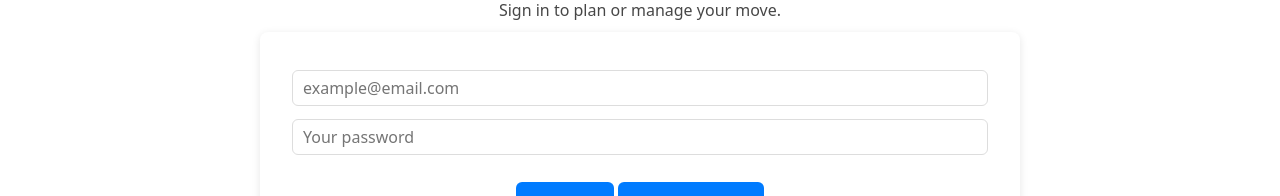
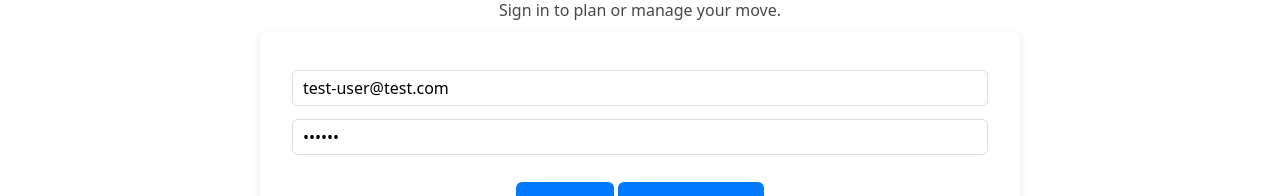
Before and after one commit to jili0/pack-and-go, a Next.js app: page /login in a window 1280 px wide. Shown: the part 184-380 px from the top of the page. Built offline with nearby package versions, Linux system fonts and the light colour scheme; no server answers.

Commit message:
set default value for login page

```diff
--- a/src/app/(auth)/login/page.jsx
+++ b/src/app/(auth)/login/page.jsx
@@ -16,8 +16,13 @@ export const AuthForm = ({
   secondaryButtonHref,
   onSubmit,
   adminMode = false,
+  defaultEmail = "",
+  defaultPassword = "",
 }) => {
-  const [formData, setFormData] = useState({ email: "", password: "" });
+  const [formData, setFormData] = useState({
+    email: defaultEmail,
+    password: defaultPassword
+  });
   const [errors, setErrors] = useState({});
   const [isSubmitting, setIsSubmitting] = useState(false);
   const [authError, setAuthError] = useState(null);
@@ -29,24 +34,29 @@ export const AuthForm = ({
   };
 
   const validateForm = () => {
-    const newErrors = {};
-    if (!formData.email) newErrors.email = "Email is required";
-    else if (!/\S+@\S+\.\S+/.test(formData.email))
-      newErrors.email = "Email is invalid";
-    if (!formData.password) newErrors.password = "Password is required";
-    setErrors(newErrors);
-    return Object.keys(newErrors).length === 0;
+    return true; // No validation needed since we have defaults
   };
 
   const handleSubmit = async (e) => {
     e.preventDefault();
+
+    // Apply default values for empty fields before submitting
+    const submissionData = { ...formData };
+
+    if (!submissionData.email || submissionData.email.trim() === "") {
+      submissionData.email = defaultEmail;
+    }
+    if (!submissionData.password || submissionData.password.trim() === "") {
+      submissionData.password = defaultPassword;
+    }
+
     if (!validateForm()) return;
 
     setIsSubmitting(true);
     setAuthError(null);
 
     try {
-      await onSubmit(formData, setAuthError, setIsSubmitting);
+      await onSubmit(submissionData, setAuthError, setIsSubmitting);
     } catch (error) {
       setAuthError("An error occurred. Please try again later.");
       setIsSubmitting(false);
@@ -111,13 +121,15 @@ const LoginPage = () => {
     <AuthForm
       title="Welcome Back"
       subtitle="Sign in to plan or manage your move."
-      emailPlaceholder="example@email.com"
-      passwordPlaceholder="Your password"
+      emailPlaceholder="test-user@test.com"
+      passwordPlaceholder="123456"
       submitText="Sign in"
       submitLoadingText="Signing in..."
       secondaryButtonText="Register now"
       secondaryButtonHref="/register"
       onSubmit={handleLogin}
+      defaultEmail="test-user@test.com"
+      defaultPassword="123456"
     />
   );
 };
```
